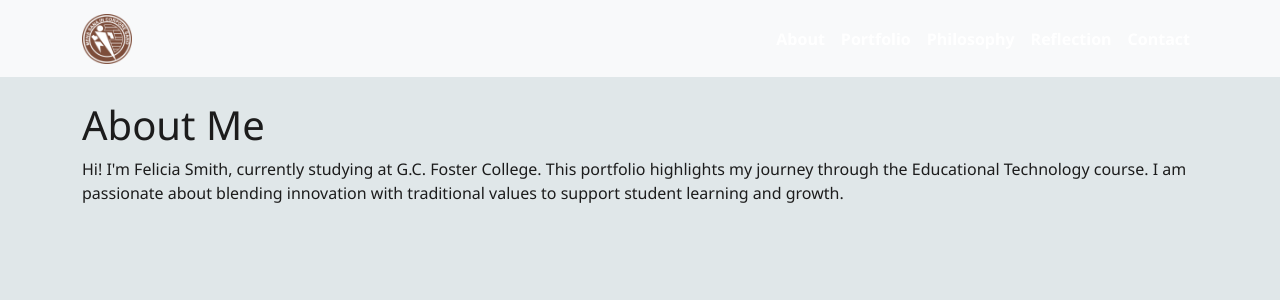
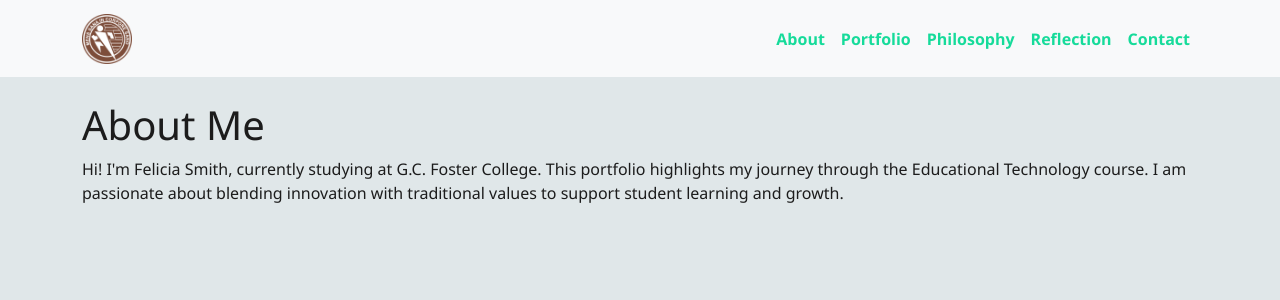
Before and after one commit to jesseRoyal/Portfolio_Website, a Flask app: page /about in a window 1280 px wide. Shown: the top 300 px of the page. Run offline with Flask 3, Linux system fonts and the light colour scheme.

Commit message:
Updates navbar and link color
Improves visual appeal by changing the navbar and link color to a more vibrant shade.

```diff
--- a/static/styles.css
+++ b/static/styles.css
@@ -12,7 +12,7 @@ body {
 }
 
 .navbar-brand, .nav-link {
-    color: #ffffff !important;
+    color: #16db9a !important;
     font-weight: bold;
 }
 
```
